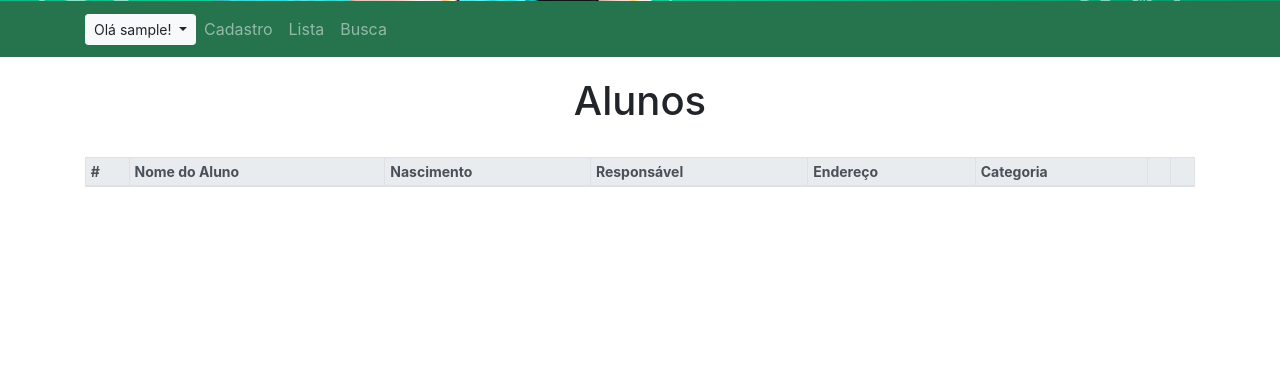
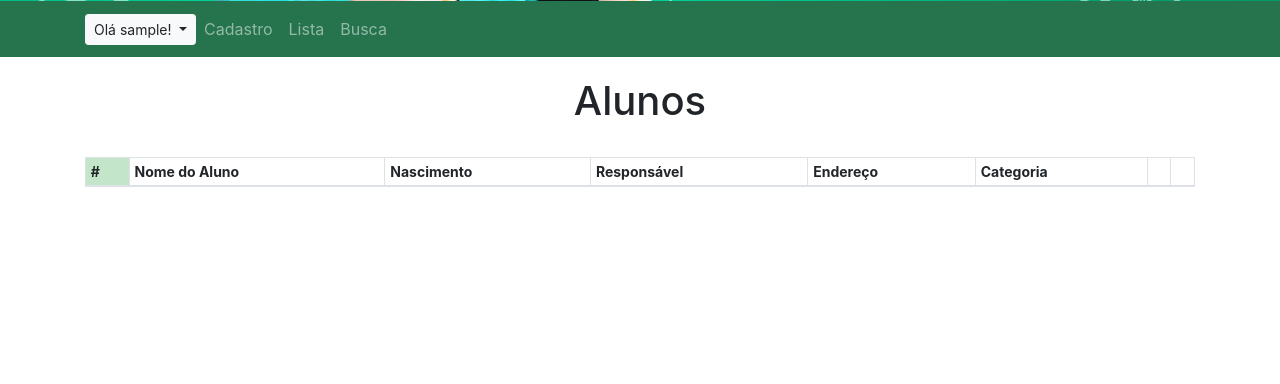
Before and after one commit to MendesRuanito/escola, a PHP site: page /aluno-lista.php in a window 1280 px wide. Shown: the part 355-739 px from the top of the page. Run offline with PHP 8.4, Linux system fonts and the light colour scheme; the visitor is signed in with stand-in values (Sample User, id 1); data that the repository does not hold is empty; some libraries are stand-ins or nearby versions.

Commit message:
Update aluno-lista.php

```diff
--- a/aluno-lista.php
+++ b/aluno-lista.php
@@ -28,7 +28,7 @@ if(array_key_exists("removido", $_GET) && $_GET["removido"]==true){?>
 
 <div class="table-responsive">
 	<table class="table table-striped table-bordered table-hover table-sm align-middle" style="font-size:14px;">
-		<thead class="thead-light">
+		<thead>
 			<th class="table-success" scope="col">#</th>
 			<th scope="col">Nome do Aluno</th>
 			<th scope="col">Nascimento</th>
```
